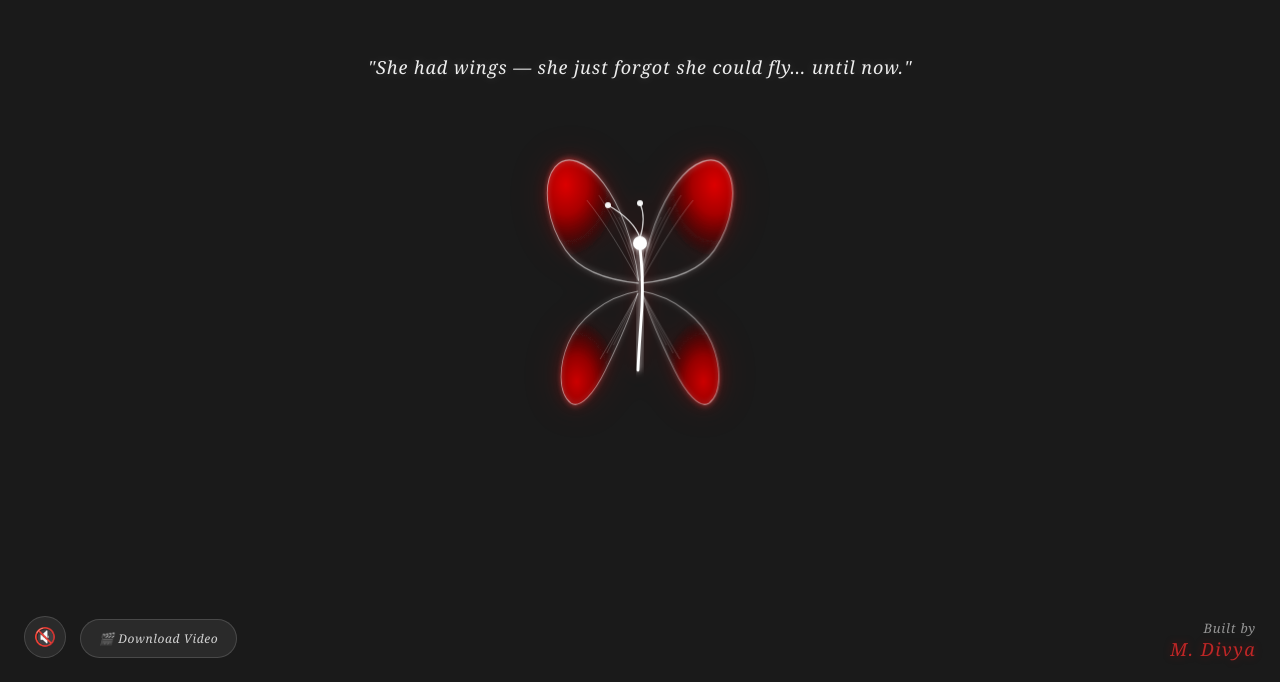
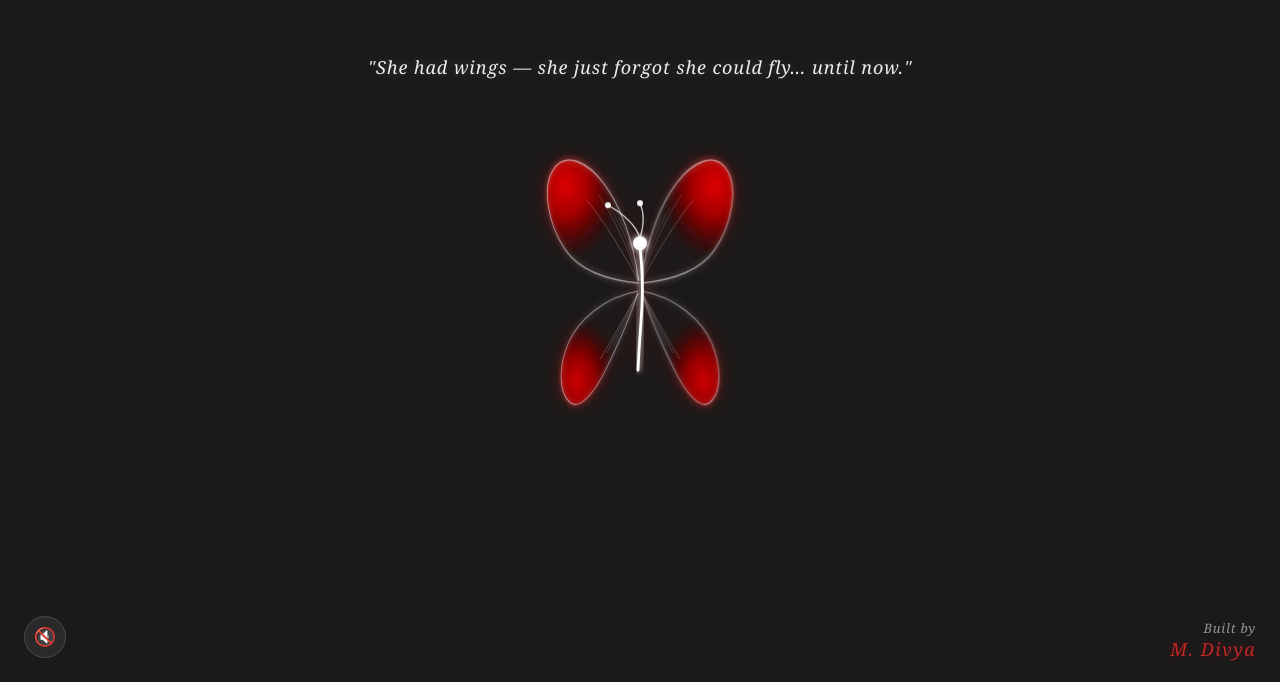
Before and after one commit to mdivya1910-a11y/My-wings, a plain HTML site: page index.html in a window 1280 px wide. Shown: the part 118-800 px from the top of the page. Drawn offline with Linux system fonts and the light colour scheme.

Commit message:
Update index.html

```diff
--- a/index.html
+++ b/index.html
@@ -179,24 +179,6 @@
 <!-- Music Toggle Button -->
 <div class="music-btn" id="musicBtn" onclick="toggleMusic()" title="Toggle Music">🔇</div>
 
-<!-- Download Video Button -->
-<div id="downloadBtn" onclick="recordAndDownload()" style="
-  position: fixed;
-  bottom: 24px;
-  left: 80px;
-  background: rgba(255,255,255,0.07);
-  border: 1px solid rgba(255,255,255,0.15);
-  border-radius: 50px;
-  padding: 10px 18px;
-  cursor: pointer;
-  font-size: 12px;
-  font-family: Georgia, serif;
-  font-style: italic;
-  color: rgba(255,255,255,0.8);
-  letter-spacing: 0.05em;
-  z-index: 10;
-">🎬 Download Video</div>
-
 <!-- Built by -->
 <div class="credit">
   <div style="color: rgba(200,200,200,0.7); font-size: 13px; font-style: italic; letter-spacing: 0.06em; font-family: Georgia, serif;">Built by</div>
@@ -228,64 +210,6 @@
     }
   }
 
-  async function recordAndDownload() {
-    const downloadBtn = document.getElementById('downloadBtn');
-    downloadBtn.textContent = '⏳ Recording 6s...';
-    downloadBtn.style.pointerEvents = 'none';
-
-    try {
-      const svgEl = document.querySelector('svg');
-      const canvas = document.createElement('canvas');
-      canvas.width = window.innerWidth;
-      canvas.height = window.innerHeight;
-      const ctx = canvas.getContext('2d');
-      const stream = canvas.captureStream(30);
-      const recorder = new MediaRecorder(stream, { mimeType: 'video/webm' });
-      const chunks = [];
-
-      recorder.ondataavailable = e => chunks.push(e.data);
-      recorder.onstop = () => {
-        const blob = new Blob(chunks, { type: 'video/webm' });
-        const url = URL.createObjectURL(blob);
-        const a = document.createElement('a');
-        a.href = url;
-        a.download = 'my-wings-butterfly.webm';
-        a.click();
-        URL.revokeObjectURL(url);
-        downloadBtn.textContent = '🎬 Download Video';
-        downloadBtn.style.pointerEvents = 'auto';
-      };
-
-      const duration = 6000;
-      const start = performance.now();
-
-      function drawFrame() {
-        const svgData = new XMLSerializer().serializeToString(svgEl);
-        const img = new Image();
-        const blob = new Blob([svgData], { type: 'image/svg+xml' });
-        const url = URL.createObjectURL(blob);
-        img.onload = () => {
-          ctx.fillStyle = '#1a1a1a';
-          ctx.fillRect(0, 0, canvas.width, canvas.height);
-          const x = (canvas.width - svgEl.clientWidth) / 2;
-          const y = (canvas.height - svgEl.clientHeight) / 2;
-          ctx.drawImage(img, x, y);
-          URL.revokeObjectURL(url);
-          if (performance.now() - start < duration) requestAnimationFrame(drawFrame);
-          else recorder.stop();
-        };
-        img.src = url;
-      }
-
-      recorder.start();
-      drawFrame();
-
-    } catch(e) {
-      downloadBtn.textContent = '🎬 Download Video';
-      downloadBtn.style.pointerEvents = 'auto';
-      alert('Please open this site on Chrome desktop to download video!');
-    }
-  }
 </script>
 
 </body>
```
